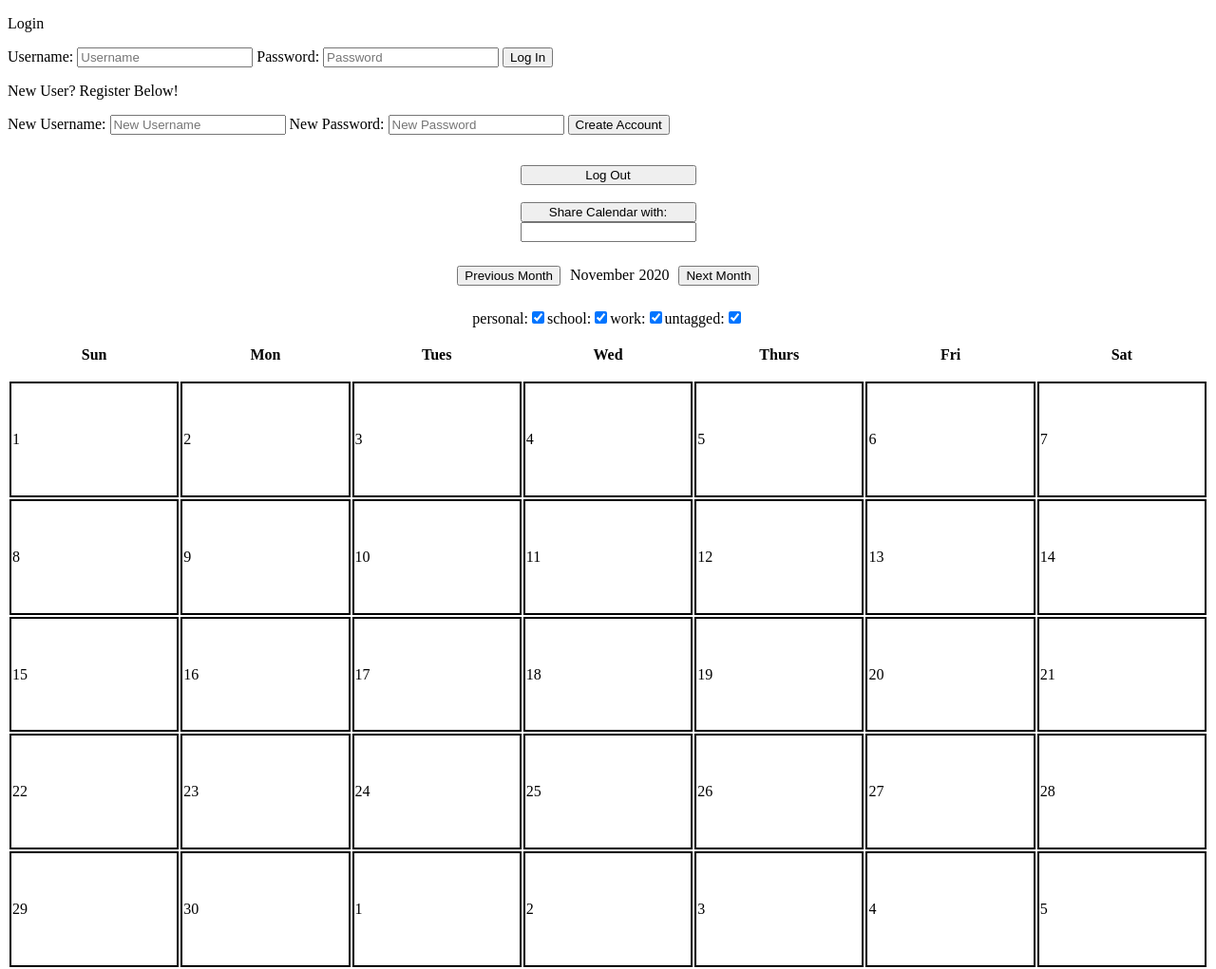
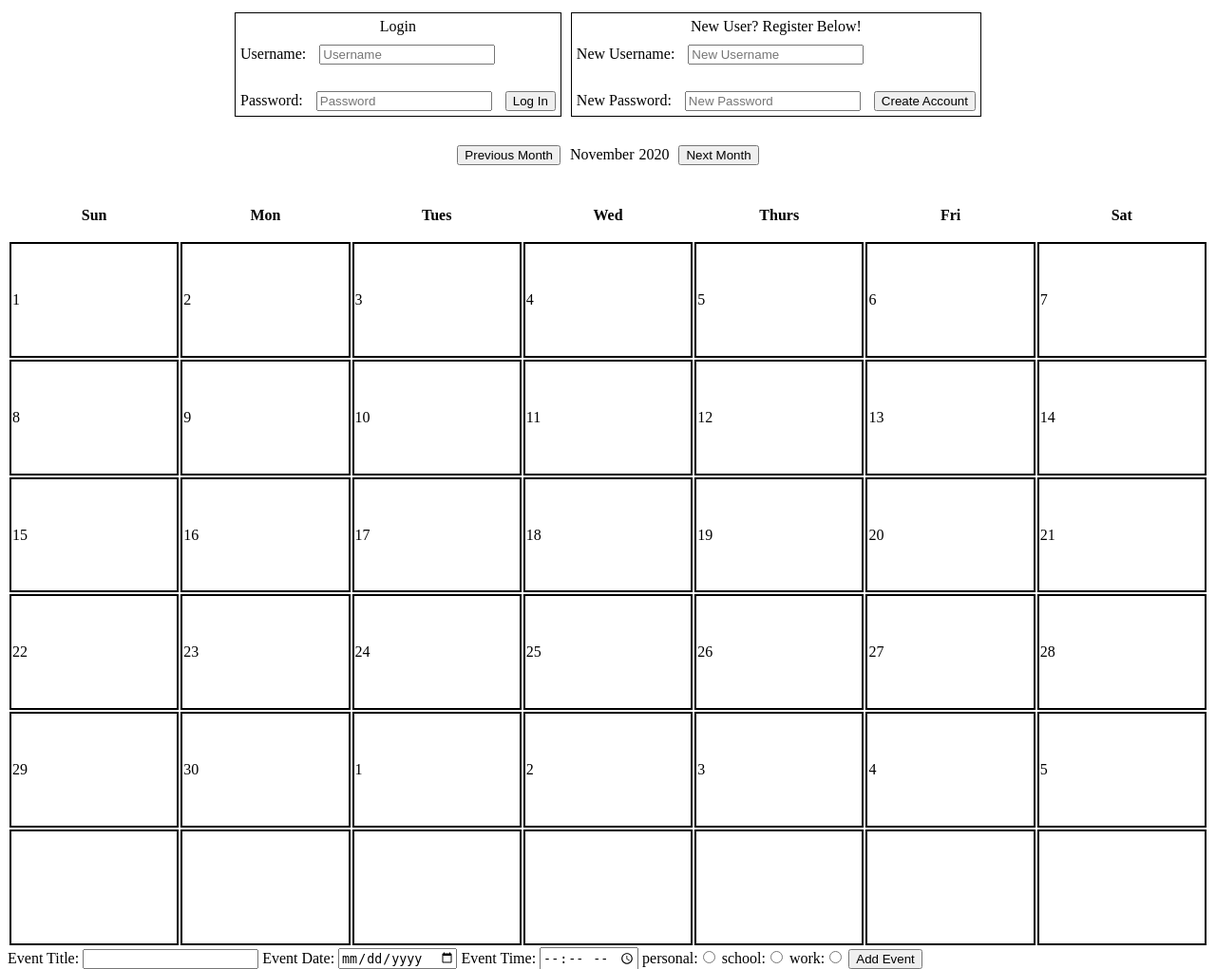
Before and after one commit to isabelan2019/cse330-module5-calendar, a PHP site: page /main.html in a window 1280 px wide. Shown: the top 1021 px of the page at 95% size. Run offline with PHP 8.4, Linux system fonts and the light colour scheme; some libraries are stand-ins or nearby versions.

Commit message:
css, innertext, readme

```diff
--- a/calendar.css
+++ b/calendar.css
@@ -10,10 +10,25 @@ table{
 th{
     height: 50px;
 }
+#loggedout {
+    display:flex;
+    justify-content: center;
+    align-items: center;
+}
+#loggedout *{
+    margin: 5px 5px;
+
+}
+#loggedout p {
+    text-align: center;
+}
+#loginform, #createuserform {
+    border: 1px solid black;
+}
 #loggedin{
     /* visibility:hidden; */
-    display: grid;
-    /* display:none; */
+    /* display: grid; */
+    display:none;
     justify-content: center;
     align-items: center;
     text-align: center;
@@ -38,8 +53,8 @@ th{
 
 #display{
     /* visibility:hidden; */
-    display: flex;
-    /* display:none; */
+    /* display: flex; */
+    display:none;
     justify-content: center;
     align-items: center;
 }
--- a/main.html
+++ b/main.html
@@ -24,12 +24,13 @@ $token=$_SESSION['token'];
 </head>
 
 <body>
+    <div id='loggedout'>
 
         <div id="loginform">
             <p>Login</p>
             <label for="username">Username: </label>
             <input type="text" id="username" name="username" placeholder="Username" required>
-        <label for="password">Password: </label>
+            <br><br><label for="password">Password: </label>
             <input type="password" id="password" name="password" placeholder="Password" required>
             <button name="login-btn" id="login-btn"> Log In </button>
         </div>
@@ -38,9 +39,10 @@ $token=$_SESSION['token'];
         <p>New User? Register Below!</p>
         <label for="new-username">New Username: </label>
         <input type="text" id="new-username" name="new-username" placeholder="New Username" required>
-    <label for="new-password">New Password: </label>
+        <br><br><label for="new-password">New Password: </label>
         <input type="password" id="new-password" name="new-password" placeholder="New Password" required>
         <input type="button" name="create-user" id="create-user" value="Create Account">
+        </div>
     </div>
 
     <div id="loggedin">
@@ -431,10 +433,11 @@ $token=$_SESSION['token'];
                         for (let t in eventTokens) {
                             document.getElementsByClassName('token')[t].value = null;
                         }
+                        updateCalendar();
                         // document.getElementById("token2").value=null;
                         alert("You've been successfully logged out!");
                         //document.getElementbyId('logout-btn').style.visibility='hidden';
-                        updateCalendar();
+
                     }
                     else {
                         alert("Try logging out again.");
@@ -442,9 +445,9 @@ $token=$_SESSION['token'];
                 })
                 .catch(err => console.error(err));
             document.getElementById('addToken').value ="";
-            document.getElementById('welcometext').innerHTML =" ";
-            document.getElementById('display').style.visibility = 'hidden';
-            document.getElementById('loggedin').style.visibility = 'hidden';
+            document.getElementById('welcometext').innerText =" ";
+            document.getElementById('display').style.display = 'none';
+            document.getElementById('loggedin').style.display = 'none';
             document.getElementById('loginform').style.display = 'block';
             document.getElementById('createuserform').style.display = 'block';
 
@@ -613,7 +616,7 @@ $token=$_SESSION['token'];
                 // days contains normal JavaScript Date objects.
                 // alert("Week starting on "+days[0]);
                 for (let d in days) {
-                    document.getElementsByClassName("week")[w].children[d].children[1].innerHTML = "";
+                    document.getElementsByClassName("week")[w].children[d].children[1].innerText = "";
                     document.getElementsByClassName("week")[w].children[d].firstElementChild.textContent = days[d].getDate();
                     document.getElementsByClassName("week")[w].children[d].id = days[d].toISOString().split('T')[0];
 
@@ -653,9 +656,11 @@ $token=$_SESSION['token'];
             let jsonData = JSON.parse(JSON.stringify(response));
             current_event_id=null;
             //console.log(jsonData[0].username);
-            document.getElementById('welcometext').innerHTML = jsonData[0].user+"'s Calendar";
-            document.getElementById('display').style.visibility = 'visible';
-            document.getElementById('loggedin').style.visibility = 'visible';
+            document.getElementById('welcometext').innerText = jsonData[0].user+"'s Calendar";
+            document.getElementById('display').style.display = 'flex';
+            //document.getElementById('loggedin').style.visibility = 'visible';
+            document.getElementById('loggedin').style.display = 'grid';
+
             document.getElementById('loginform').style.display = 'none';
             document.getElementById('createuserform').style.display = 'none';
             document.getElementById('addToken').value = jsonData[0].token;
@@ -677,12 +682,13 @@ $token=$_SESSION['token'];
                             if (jsonData[n].username == 'shared'){
                                 //shared calendar event
                                 eventText = document.createTextNode("Shared event: "+jsonData[n].title + " at " + jsonData[n].time);
+                                event.setAttribute("name","shared");
                             }
                             else {
                                 //show event title and event time
                                 eventText = document.createTextNode(jsonData[n].title + " at " + jsonData[n].time);
                                 //only allow dialog box to show if it is user's own event (not shared calendar)
-                                document.getElementById(calendar_date).children[1].addEventListener("click", showDialog, false);
+                                //document.getElementById(calendar_date).children[1].addEventListener("click", showDialog, false);
                                 document.getElementById(calendar_date).children[1].addEventListener("click", getEventID, false);
                             }
                             event.appendChild(eventText);
@@ -720,8 +726,20 @@ $token=$_SESSION['token'];
         document.getElementById("delete").addEventListener("click", deleteEvent, false);
         document.getElementById("share").addEventListener("click", shareEvent, false);
         function getEventID(event){
-            current_event_id=event.target.id
+            current_event_id=event.target.id;
+            eventName = event.target.getAttribute(name);
             console.log(current_event_id);
+            console.log(eventName);
+
+            //showDialog();
+            if (eventName == "shared") {
+                //console.log(event.target.name);
+                alert("cannot edit shared events");
+            }
+            else {
+                showDialog();
+
+            }
         }
         function showDialog(event) {
             // const eventid = event.target.id; //use to access the specific event in mysql
--- a/shareevent.php
+++ b/shareevent.php
@@ -95,9 +95,9 @@ else {
         }
         $stmt->bind_param('ii',$eventid,$eventid);
         $stmt->execute();
-        echo json_encode(array(
-            "success" => true
-        ));
+        // echo json_encode(array(
+        //     "success" => true
+        // ));
         $stmt->close();
 
 
```
Also changed, not shown: README.md. Lines whose indentation alone changed are shown as unchanged.
